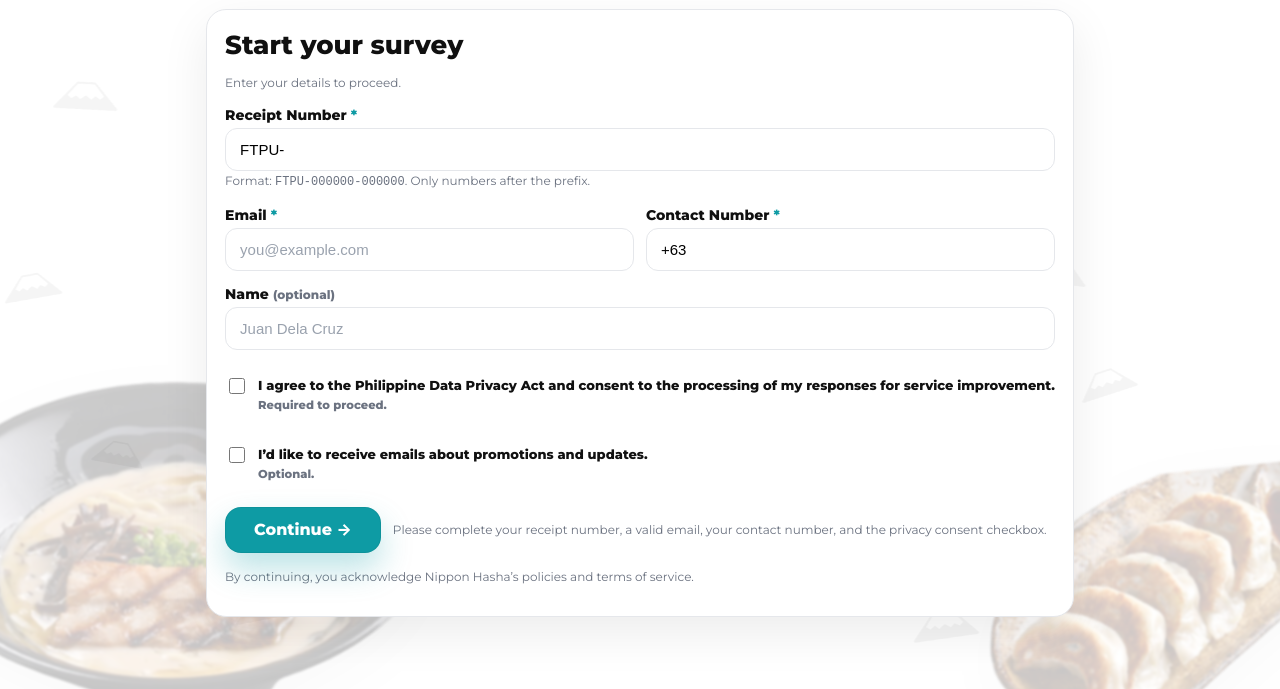
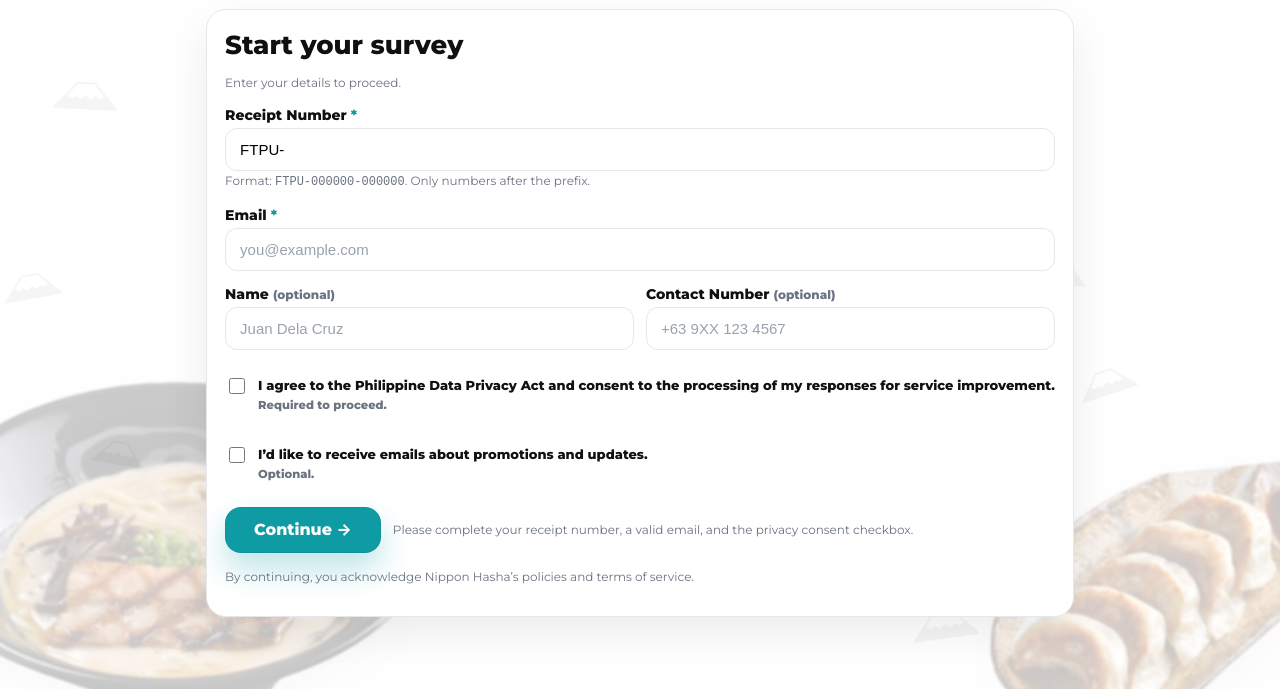
Before and after one commit to crstntaro/NH_FoodTruckSurvey, a plain HTML site: page index.html in a window 1280 px wide. Both pictures are taken after a click on the link "Start Survey →". Shown: the part 111-800 px from the top of the page. Drawn offline with nearby package versions, Linux system fonts and the light colour scheme.

Commit message:
updated form

```diff
--- a/index.html
+++ b/index.html
@@ -400,18 +400,18 @@ input[type="text"]:focus, input[type="email"]:focus, input[type="tel"]:focus{bor
             <label for="email">Email<span class="req" aria-hidden="true">*</span></label>
             <input id="email" name="email" type="email" placeholder="you@example.com" required>
           </div>
-          <div class="col">
-            <label for="phone">Contact Number<span class="req" aria-hidden="true">*</span></label>
-            <input id="phone" name="phone" type="tel" inputmode="tel" autocomplete="tel-national" maxlength="13"
-                   placeholder="+63 9XX 123 4567" aria-describedby="phoneErr" required>
-            <div id="phoneErr" class="err">Enter a 12-digit PH mobile number beginning with +63.</div>
-          </div>
         </div>
 
         <div class="row">
           <div class="col">
             <label for="name">Name <span class="hint">(optional)</span></label>
             <input id="name" name="name" type="text" placeholder="Juan Dela Cruz">
+          </div>
+          <div class="col">
+            <label for="phone">Contact Number <span class="hint">(optional)</span></label>
+            <input id="phone" name="phone" type="tel" inputmode="tel" autocomplete="tel-national" maxlength="13"
+                   placeholder="+63 9XX 123 4567" aria-describedby="phoneErr">
+            <div id="phoneErr" class="err">Enter a 12-digit PH mobile number beginning with +63.</div>
           </div>
         </div>
 
@@ -680,44 +680,58 @@ const overlay=document.getElementById('overlay');
     return digits.slice(0, phoneBodyDigits);
   }
   function formatPhone(raw){
-    return phonePrefix + localPhoneDigits(raw);
+    const digits = localPhoneDigits(raw);
+    if(!digits.length) return '';
+    return phonePrefix + digits;
   }
   function setPhoneValue(raw, caretPos){
     const formatted = formatPhone(raw);
     phoneEl.value = formatted;
     if(document.activeElement === phoneEl){
       const digitsBefore = localPhoneDigits((raw||'').slice(0, caretPos ?? raw.length));
-      const caret = phonePrefix.length + Math.min(digitsBefore.length, formatted.length - phonePrefix.length);
+      const hasPrefix = formatted.startsWith(phonePrefix);
+      const prefixLen = hasPrefix ? phonePrefix.length : 0;
+      const maxDigits = hasPrefix ? Math.max(0, formatted.length - prefixLen) : formatted.length;
+      const caret = prefixLen + Math.min(digitsBefore.length, maxDigits);
       phoneEl.setSelectionRange(caret, caret);
     }
     return formatted;
   }
   function normalizePhone(raw){
     const digits = localPhoneDigits(raw);
+    if(!digits.length) return null;
     if(digits.length === phoneBodyDigits && /^9\d{9}$/.test(digits)){
       return phonePrefix + digits;
     }
     return '';
   }
 
-  setPhoneValue(phoneEl.value || phonePrefix);
+  setPhoneValue(phoneEl.value || '');
   validatePhone();
 
   function validatePhone(forceShow=false){
     const normalized = normalizePhone(phoneEl.value);
-    const ok = Boolean(normalized);
-    phoneEl.setCustomValidity(ok ? '' : 'Provide a PH mobile number in +63 format (e.g., +639XX1234567).');
-    phoneErr.classList.toggle('show', (forceShow || phoneDirty) && !ok);
-    phoneEl.dataset.normalized = normalized;
-    return { ok, normalized };
+    const provided = normalized !== null;
+    const ok = !provided || normalized !== '';
+    if(!provided){
+      phoneEl.setCustomValidity('');
+      phoneErr.classList.remove('show');
+    }else{
+      phoneEl.setCustomValidity(ok ? '' : 'Provide a PH mobile number in +63 format (e.g., +639XX1234567).');
+      phoneErr.classList.toggle('show', (forceShow || phoneDirty) && !ok);
+    }
+    phoneEl.dataset.normalized = normalized && normalized !== '' ? normalized : '';
+    phoneEl.dataset.provided = provided ? 'true' : 'false';
+    return { ok, normalized: phoneEl.dataset.normalized, provided };
   }
 
   phoneEl.addEventListener('focus', ()=>{
-    if(phoneEl.selectionStart < phonePrefix.length){
+    if(phoneEl.value.startsWith(phonePrefix) && phoneEl.selectionStart < phonePrefix.length){
       phoneEl.setSelectionRange(phonePrefix.length, phonePrefix.length);
     }
   });
   phoneEl.addEventListener('keydown', e=>{
+    if(!phoneEl.value.startsWith(phonePrefix)) return;
     const start = phoneEl.selectionStart ?? 0;
     const end = phoneEl.selectionEnd ?? 0;
     if((e.key === 'Backspace' && start <= phonePrefix.length && end <= phonePrefix.length) ||
@@ -751,7 +765,7 @@ const overlay=document.getElementById('overlay');
   function updateGate(){
     const okRec = validateReceipt();
     const okEmail = emailEl.validity.valid;
-    const { ok: okPhone } = validatePhone();
+    const { ok: okPhone, provided: phoneProvided } = validatePhone();
     const okDpa = dpaEl.checked;
     const ok = okRec && okEmail && okPhone && okDpa;
     continueBtn.disabled = !ok;
@@ -761,7 +775,7 @@ const overlay=document.getElementById('overlay');
       const issues=[];
       if(!okRec) issues.push('your receipt number');
       if(!okEmail) issues.push('a valid email');
-      if(!okPhone) issues.push('your contact number');
+      if(phoneProvided && !okPhone) issues.push('your contact number');
       if(!okDpa) issues.push('the privacy consent checkbox');
       const formatIssues = (items)=>{
         if(items.length<=1) return items[0] || '';
@@ -1666,7 +1680,8 @@ gateForm.addEventListener('submit', async (e)=>{
   overlay.classList.add('show');
 
   let gateRowId = null;
-  const contactNumber = phoneEl.dataset.normalized || phoneEl.value.trim();
+  const normalizedPhone = phoneEl.dataset.normalized || '';
+  const contactNumber = normalizedPhone || null;
   try{
     if(sb){
       const { data, error } = await sb.from('submissions').insert([{
@@ -1725,7 +1740,8 @@ submitBtn.onclick=async()=>{
 
     if(sb){
       const gateId = stepSurvey.dataset.gateId || null;
-      const contactNumber = phoneEl.dataset.normalized || phoneEl.value.trim();
+      const normalizedPhone = phoneEl.dataset.normalized || '';
+      const contactNumber = normalizedPhone || null;
       const payload = { answers:answersClean, reward_code:code, contact_number:contactNumber, ...answersClean };
       if(gateId){
         await sb.from('submissions').update(payload).eq('id', gateId);
```
